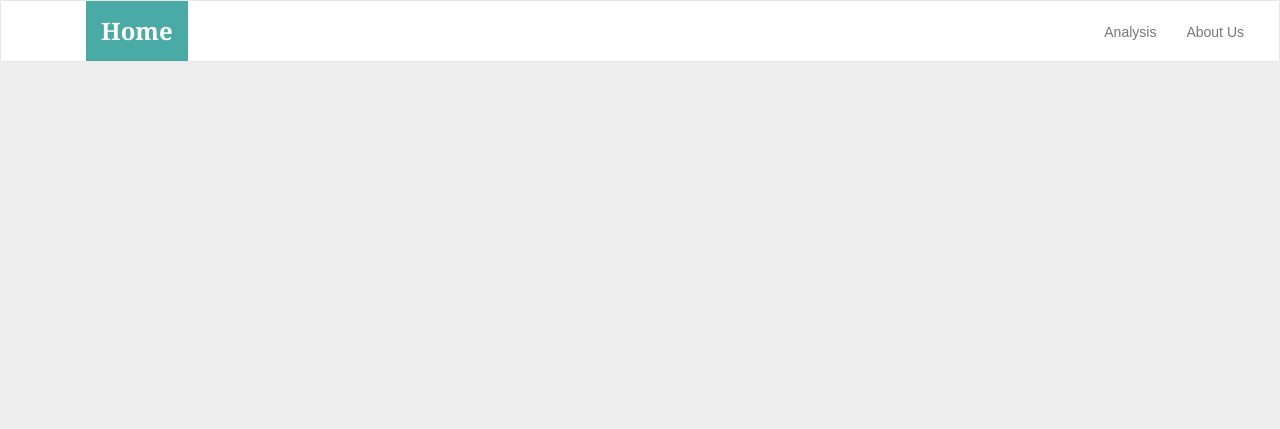
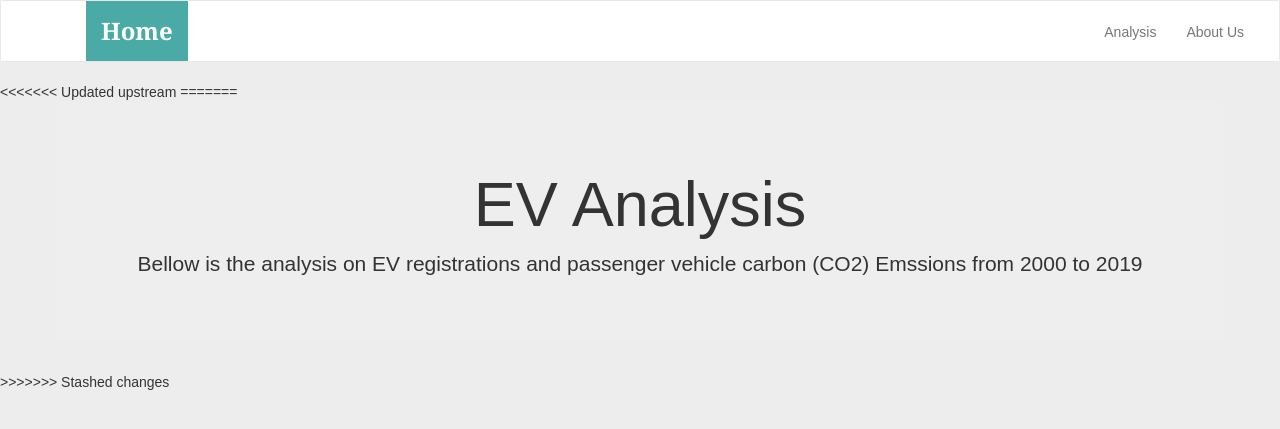
Before and after one commit to rjharris2020/Project_3, a Python web app: template Templates/analysis.html in a window 1280 px wide. Shown: the top 429 px of the page. Run offline with Jinja, Linux system fonts and the light colour scheme; the template is opened without the code that fills it, so the values that code supplies are empty; some libraries are stand-ins or nearby versions.

Commit message:
Uploading updated file content

```diff
--- a/Templates/analysis.html
+++ b/Templates/analysis.html
@@ -43,4 +43,49 @@
         </div>
       </div><!-- /.container-fluid -->
     </nav>
+<<<<<<< Updated upstream
     <!-- End of navbar -->
+=======
+    <!-- End of navbar -->
+    <body>
+
+    <!-- Adding in the plots and data-->
+    <body>
+      <div class="container">
+          <div class="row">
+            <div class="col-md-12 jumbotron text-center">
+              <h1>EV Analysis</h1>
+              <p>Bellow is the analysis on EV registrations and passenger vehicle carbon (CO2) Emssions from 2000 to 2019</p>
+            </div>
+          </div>
+          <!-- <div class="row">
+            <div class="col-md-2">
+              <div class="well">
+                <h5>Year:</h5>
+                <select id="selDataset" onchange="optionChanged(this.value)"></select>
+              </div>
+              <div class="panel panel-primary">
+                <div class="panel-heading">
+                  <h3 class="panel-title">Demographic Info</h3>
+                </div>
+                <div id="sample-metadata" class="panel-body"></div>
+              </div>
+            </div>
+            <div class="col-md-5">
+              <div id="bar"></div>
+            </div>
+            <div class="col-md-5">
+              <div id="gauge"></div>
+            </div> -->
+          </div>
+
+
+          <script src='https://d3js.org/d3.v5.min.js'></script>
+          <script src="https://cdn.plot.ly/plotly-latest.min.js"></script>
+          <script src="static/js/analysis.js"></script>
+
+
+</body>
+
+</html>
+>>>>>>> Stashed changes
```
Also changed, not shown: app.py (+58 -0 lines).
